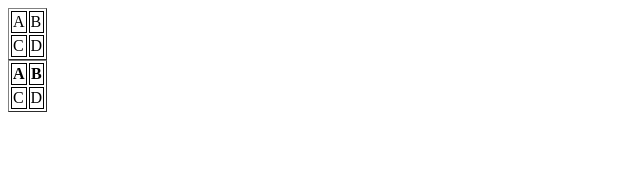
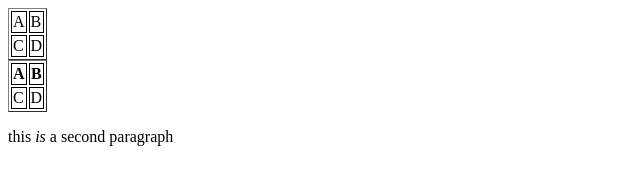
Before and after one commit to 51ianhawley/WDcs3462023, a plain HTML site: page Lect3.0/index.html in a window 1280 px wide. Shown: the whole page, without its empty margins (0-640 px from the left). Drawn offline with Linux system fonts and the light colour scheme.

Commit message:
Mid lecture push 3.0.1

```diff
--- a/Lect3.0/index.html
+++ b/Lect3.0/index.html
@@ -31,6 +31,7 @@
         <tr><th>A</th><th>B</th></tr>
         <tr><td>C</td><td>D</td></tr>
     </table>
+    <p> this <em>is</em> a <span>second paragraph</span></p>
 
   </body>
 </html>
```
